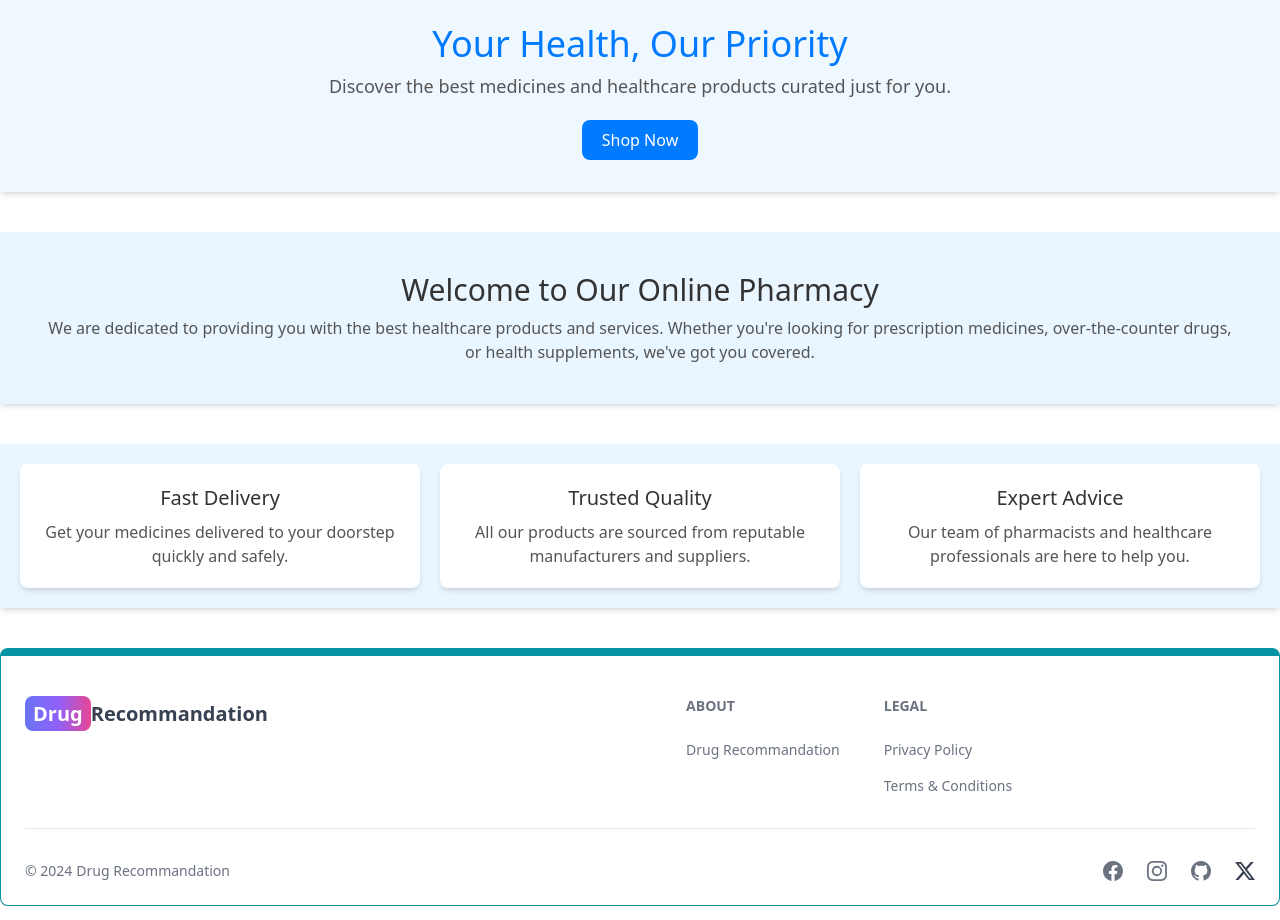
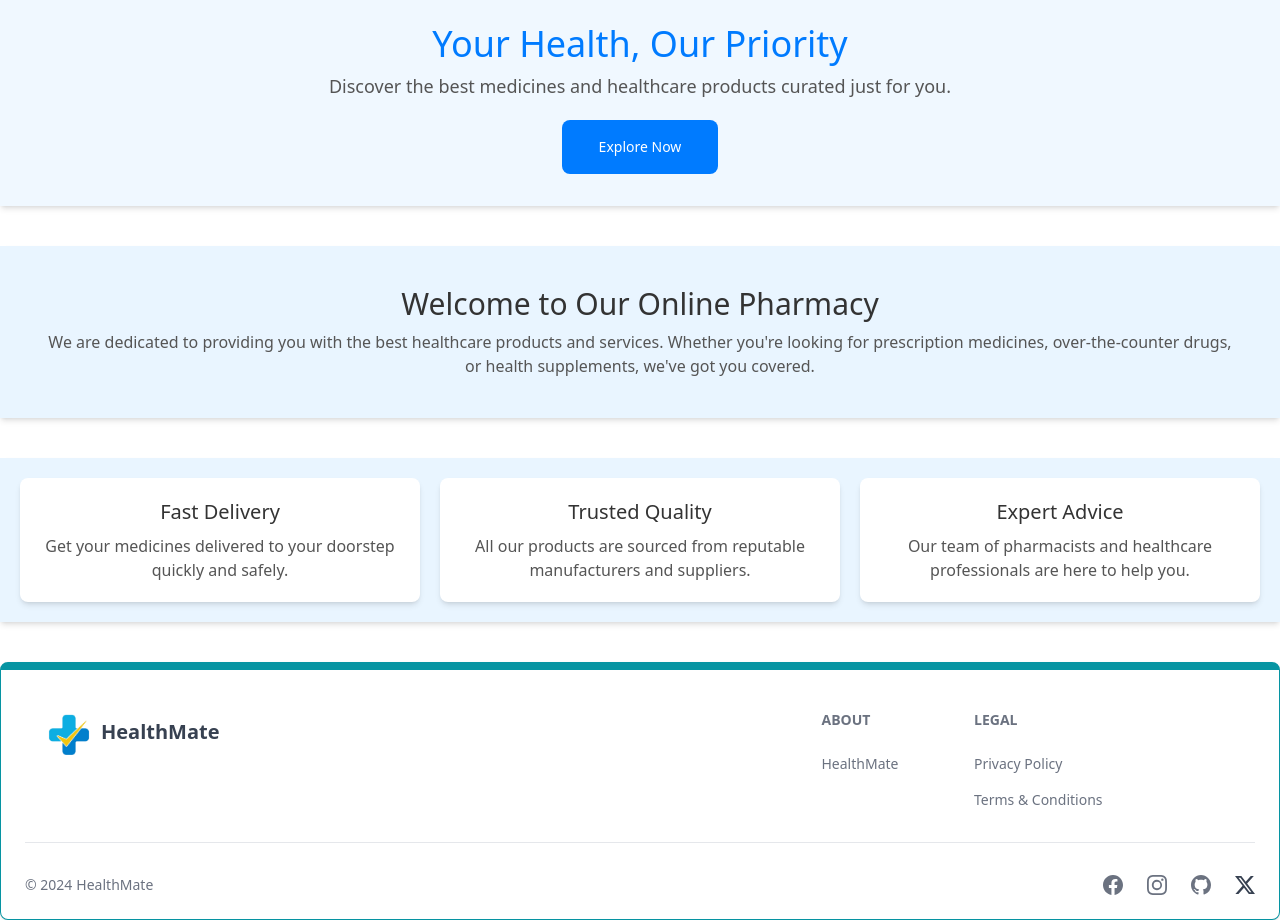
Before and after one commit to kirankk1/HealthMate, a React (Vite) app in the folder client/: page / in a window 1280 px wide. Shown: the part 420-1340 px from the top of the page. Built offline with nearby package versions, Linux system fonts and the light colour scheme; no server answers.

Commit message:
Fixed Medicine files

```diff
--- a/client/src/components/Footer.jsx
+++ b/client/src/components/Footer.jsx
@@ -1,6 +1,7 @@
 import { Footer } from "flowbite-react";
 import React from "react";
 import { Link } from "react-router-dom";
+import HealthMate from '../assets/images/HealthMate.png'
 import {BsFacebook, BsGithub, BsInstagram, BsTwitterX} from 'react-icons/bs'
 
 export default function FooterCom() {
@@ -13,10 +14,10 @@ export default function FooterCom() {
               to="/"
               className="self-center whitespace-nowrap text-lg sm:text-xl font-semibold dark:text-white"
             >
-              <span className="px-2 py-1 bg-gradient-to-r from-indigo-500 via-purple-500 to-pink-500 rounded-lg text-white ">
-                Drug
-              </span>
-              Recommandation
+              <div className="flex card">
+          <img src={HealthMate} alt="" srcset="" className="w-16 ml-3"/>
+          <h2 className="hidden lg:block mt-1">HealthMate</h2>
+        </div>
             </Link>
           </div>
           <div className="grid grid-cols-2 gap-8 mt-4 sm:grid-cols-3 sm:gap-6">
@@ -28,7 +29,7 @@ export default function FooterCom() {
                   target="_blank"
                   rel="noopener noreferrer"
                 >
-                  Drug Recommandation
+                  HealthMate
                 </Footer.Link>
                 {/* <Footer.Link
                   href="https://kirankk1.github.io/TodoApp/"
@@ -76,7 +77,7 @@ export default function FooterCom() {
         </div>
         <Footer.Divider/>
         <div className="w-full sm:flex sm:items-center sm:justify-between ">
-            <Footer.Copyright href="#" by="Drug Recommandation" year={new Date().getFullYear()} />
+            <Footer.Copyright href="#" by="HealthMate" year={new Date().getFullYear()} />
              <div className="flex gap-6 sm:mt-0 mt-4 sm:justify-center">
                 <Footer.Icon href="#" icon={BsFacebook} />
                 <Footer.Icon href="#" icon={BsInstagram} />
--- a/client/src/components/Header.jsx
+++ b/client/src/components/Header.jsx
@@ -26,6 +26,12 @@ export default function Header() {
     navigate(`/medicines?search=${searchTerm}`);
   };
 
+  const [searchVisible, setSearchVisible] = useState(false);
+
+  const handleButtonClick = () => {
+    setSearchVisible(true);
+  };
+
   return (
     <Navbar className="border-b-2 sticky top-0 py-6">
       <Link
@@ -47,9 +53,16 @@ export default function Header() {
           className="hidden lg:inline"
         />
       </form>
-      <Button className="w-10 h-9 lg:hidden" color="gray" pill>
-        <AiOutlineSearch/>
-      </Button>
+      <form onSubmit={handleSearch}>
+        <TextInput
+          placeholder="Search"
+          type="text"
+          value={searchTerm}
+          onChange={(e) => setSearchTerm(e.target.value)}
+          rightIcon={AiOutlineSearch}
+          className="lg:hidden"
+        />
+      </form>
       <div className="flex gap-2 md:order-2">
         <Button
           className="w-12 h-10 hidden sm:inline"
--- a/client/src/pages/Home.jsx
+++ b/client/src/pages/Home.jsx
@@ -1,10 +1,17 @@
 import React from "react";
-import { Carousel } from "flowbite-react";
+import { Button, Carousel } from "flowbite-react";
 import img1 from "../assets/images/img1.jpg";
 import img2 from "../assets/images/img2.png";
 import img3 from "../assets/images/img3.jpg";
+import { useNavigate, Link } from "react-router-dom";
 
 export default function Home() {
+  const navigate = useNavigate();
+
+  const handleViewMedicine = () => {
+    navigate(`/medicines/`);
+  };
+
   return (
     <>
       <div className="h-56 sm:h-64 xl:h-80 2xl:h-96">
@@ -14,7 +21,7 @@ export default function Home() {
           <img src={img3} alt="..." />
         </Carousel>
       </div>
-      <div className=" p-8 bg-[#f0f8ff] shadow-md text-center">
+      <div className="p-8 bg-[#f0f8ff] shadow-md text-center">
         <h1 className="text-4xl text-[#007bff] mb-2">
           Your Health, Our Priority
         </h1>
@@ -22,10 +29,15 @@ export default function Home() {
           Discover the best medicines and healthcare products curated just for
           you.
         </p>
-        <button className="mt-5 py-2 px-5 text-white bg-[#007bff] rounded-lg hover:bg-[#0056b3] transition-colors duration-300">
-          Shop Now
-        </button>
+        <div className="mt-5 flex justify-center">
+          <Link to="/medicines">
+            <Button className="py-2 px-5 text-white bg-[#007bff] rounded-lg hover:bg-[#91bcea] transition-colors duration-300">
+              Explore Now
+            </Button>
+          </Link>
+        </div>
       </div>
+
       <div className="mt-10 p-10 bg-[#e9f5ff] shadow-md text-center">
         <h2 className="text-3xl text-[#333] mb-2">
           Welcome to Our Online Pharmacy
--- a/client/src/pages/Medicine.jsx
+++ b/client/src/pages/Medicine.jsx
@@ -28,17 +28,6 @@ const Medicine = () => {
     fetchMedicines();
   }, [location.search]);
 
-  const handleAddMedicine = async (medicine) => {
-    const timeInterval = prompt("Enter time intervals (in hours) to send notifications:");
-    if (!timeInterval) return;
-
-    try {
-      await axios.post('http://localhost:3000/api/my_medicines', { medicineId: medicine._id, timeInterval });
-      alert(`Medicine added! Notifications will be sent every ${timeInterval} hours.`);
-    } catch (error) {
-      console.error("Error adding medicine:", error.message);
-    }
-  };
 
   const handleViewDetails = (medicineId) => {
     navigate(`/medicines/${medicineId}`);
@@ -53,12 +42,11 @@ const Medicine = () => {
         <div className="grid grid-cols-1 sm:grid-cols-2 md:grid-cols-3 lg:grid-cols-4 gap-6">
           {medicines.map((medicine) => (
             <div key={medicine._id} className="border rounded-lg p-4 bg-white shadow-lg flex flex-col items-center">
-              <img src={medicine.ImageUrl} alt={medicine.MedicineName} className="mb-3 w-32 h-32 object-cover" />
+              <img src={medicine.ImageURL} alt={medicine.MedicineName} className="mb-3 w-32 h-32 object-cover" />
               <h2 className="text-xl font-semibold text-center mb-2">{medicine.MedicineName}</h2>
               <p className="text-lg font-bold mb-1">Price: ₹{medicine.Price}</p>
               <button
                 className="mt-4 bg-blue-500 text-white px-4 py-2 rounded-lg hover:bg-blue-600"
-                onClick={() => handleAddMedicine(medicine)}
               >
                 Add
               </button>
--- a/client/src/pages/SignIn.jsx
+++ b/client/src/pages/SignIn.jsx
@@ -4,6 +4,7 @@ import { Link, useNavigate } from "react-router-dom";
 import { useDispatch, useSelector } from "react-redux";
 import { signInSuccess, signInStart, signInFailure } from "../redux/user/userSlice";
 import OAuth from "../components/OAuth";
+import HealthMate from '../assets/images/HealthMate.png'
 
 export default function SignIn() {
   const [formData, setFormData] = useState({ email: "", password: "" });
@@ -47,14 +48,14 @@ export default function SignIn() {
         {/* left */}
         <div className="flex-1">
           <Link to="/" className="font-bold dark:text-white text-4xl">
-            <span className="px-2 py-1 bg-gradient-to-r from-indigo-500 via-purple-500 to-pink-500 rounded-lg text-white ">
-              Drug
-            </span>
-            Recommandation
+          <div className="flex card">
+          <img src={HealthMate} alt="" srcset="" className="w-16 ml-3"/>
+          <h2 className="hidden lg:block mt-1">HealthMate</h2>
+        </div>
           </Link>
           <p className="text-sm mt-5">
             You can Sign In with your email and password or Google to start using
-            the Drug application.
+            the HealthMate.
           </p>
         </div>
         {/* right */}
--- a/client/src/pages/SignUp.jsx
+++ b/client/src/pages/SignUp.jsx
@@ -2,6 +2,7 @@ import { Alert, Button, Label, Spinner, TextInput } from "flowbite-react";
 import React, { useState } from "react";
 import { Link, useNavigate } from "react-router-dom";
 import OAuth from "../components/OAuth";
+import HealthMate from '../assets/images/HealthMate.png'
 
 export default function SignUp() {
   const [formData, setFormData] = useState({});
@@ -49,14 +50,14 @@ export default function SignUp() {
         {/* left */}
         <div className="flex-1">
           <Link to="/" className="font-bold dark:text-white text-4xl">
-            <span className="px-2 py-1 bg-gradient-to-r from-indigo-500 via-purple-500 to-pink-500 rounded-lg text-white ">
-              Drug
-            </span>
-            Recommandation
+          <div className="flex card">
+          <img src={HealthMate} alt="" srcset="" className="w-16 ml-3"/>
+          <h2 className="hidden lg:block mt-1">HealthMate</h2>
+        </div>
           </Link>
           <p className="text-sm mt-5">
             You can signup with your email and password or google to start using
-            Drug application.
+            HealthMate.
           </p>
         </div>
         {/* right */}
```
Also changed, not shown: client/src/pages/MedicineDetail.jsx (+74 -23 lines), 1 other file (tests, documents, lock files or other folders).
